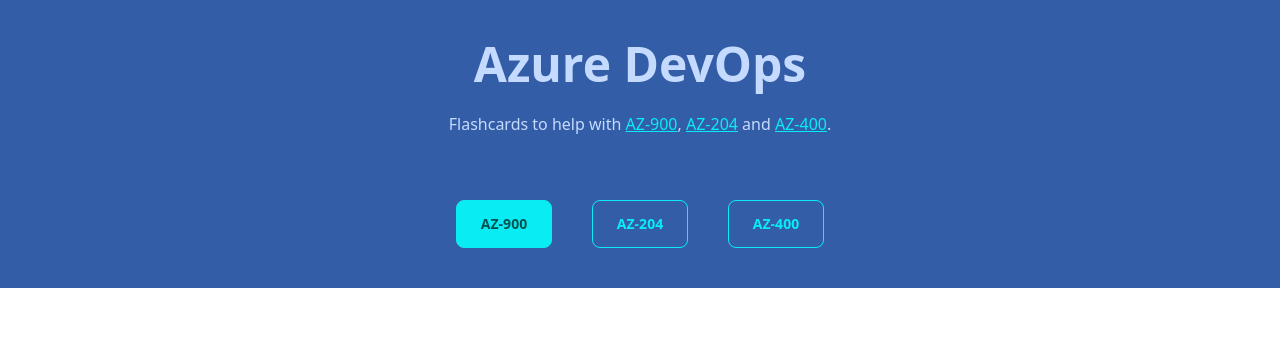
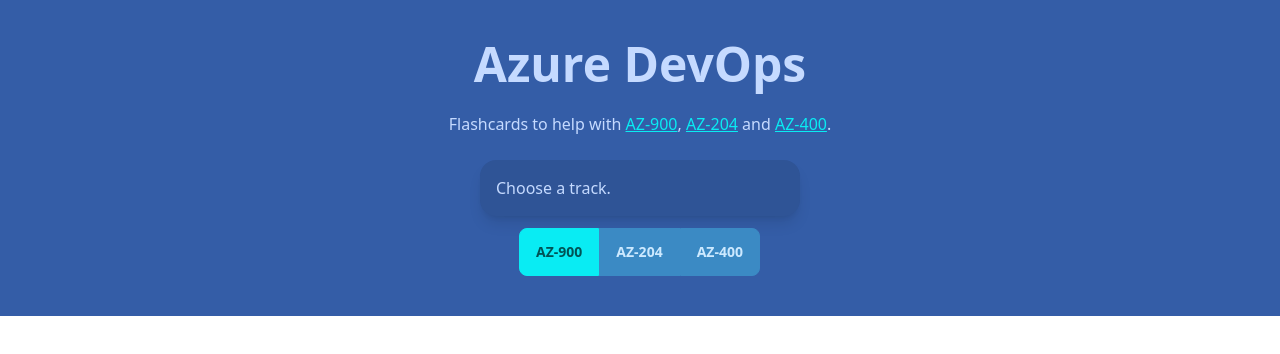
Before and after one commit to devmegan/azure-flashcards, a React (Create React App) app: page / in a window 1280 px wide. Shown: the top 354 px of the page. Built offline with nearby package versions, Linux system fonts and the light colour scheme; no server answers; the database is empty.

Commit message:
add: btn group to nav

```diff
--- a/src/component/Nav.js
+++ b/src/component/Nav.js
@@ -1,24 +1,27 @@
 export default function Nav({ track, setTrack }) {
     return (
-        <nav className="grid grid-cols-1 sm:grid-cols-3 gap-10 px-10 mt-10 max-w-md mx-auto">
+        <nav className="px-10 max-w-md mx-auto content-center">
+            <div className="alert shadow-lg alert-sm mb-3 max-w-xs mx-auto">Choose a track.</div>
+            <div className="btn-group flex justify-center">
                 <button
-                className={`btn btn-primary ${track !== 'az900' && 'btn-outline'}`}
+                    className={`btn float-none ${track === 'az900' && 'btn-active'}`}
                     onClick={() => setTrack("az900")}
                 >
                     AZ-900
                 </button>
                 <button
-                className={`btn btn-primary ${track !== 'az204' && 'btn-outline'}`}
+                    className={`btn ${track === 'az204' && 'btn-active'}`}
                     onClick={() => setTrack("az204")}
                 >
                     AZ-204
                 </button>
                 <button
-                className={`btn btn-primary ${track !== 'az400' && 'btn-outline'}`}
+                    className={`btn ${track === 'az400' && 'btn-active'}`}
                     onClick={() => setTrack("az400")}
                 >
                         AZ-400
                 </button>
+            </div>
         </nav>
     );
 }
```
Lines whose indentation alone changed are shown as unchanged.
